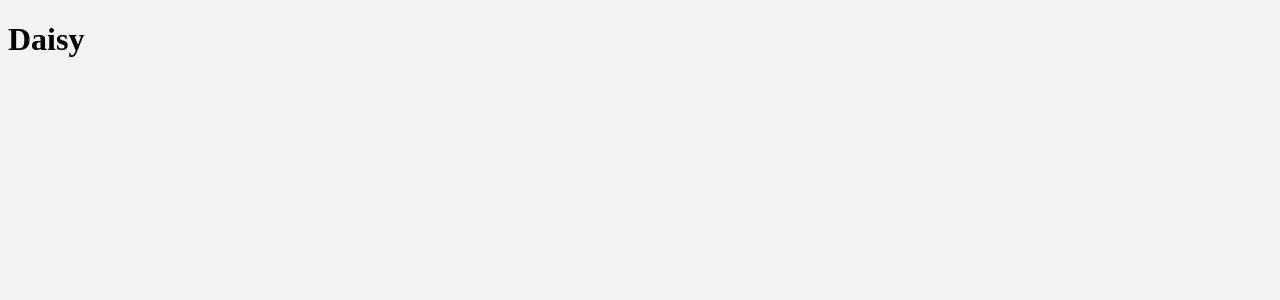
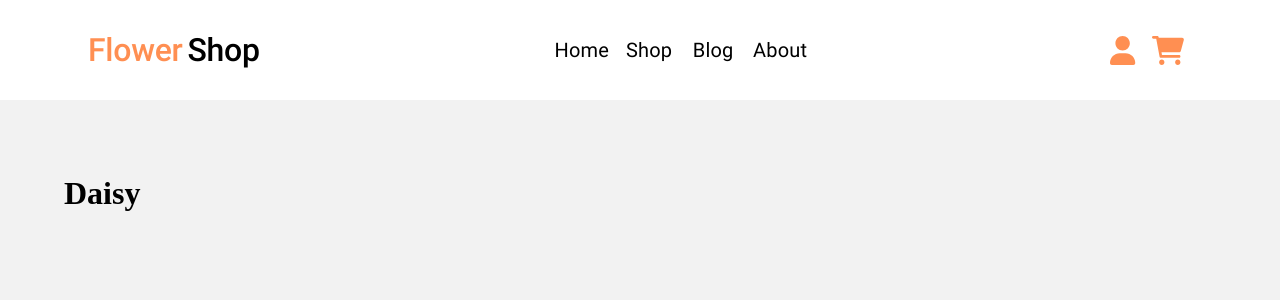
Before and after one commit to thaispsc/flower-shop, a Next.js app: page /flowers/1 in a window 1280 px wide. Shown: the top 300 px of the page. Built offline with nearby package versions, Linux system fonts and the light colour scheme; data requests are answered from the project's data file.

Commit message:
adding Container and Header to flower page

```diff
--- a/src/flower-shop/pages/FlowerIdPage.tsx
+++ b/src/flower-shop/pages/FlowerIdPage.tsx
@@ -1,4 +1,6 @@
+import { Container } from '@mui/material'
 import React from 'react'
+import Header from '../ui/header/Header'
 
 interface FlowerIdPageProps {
   flower: Flower
@@ -7,7 +9,10 @@ interface FlowerIdPageProps {
 const FlowerIdPage = ({ flower }: FlowerIdPageProps) => {
   return (
     <>
-      <h1>{flower.name}</h1>
+      <Header />
+      <Container maxWidth='lg' sx={{ marginTop: '175px' }}>
+        <h1>{flower.name}</h1>
+      </Container>
     </>
   )
 }
```
